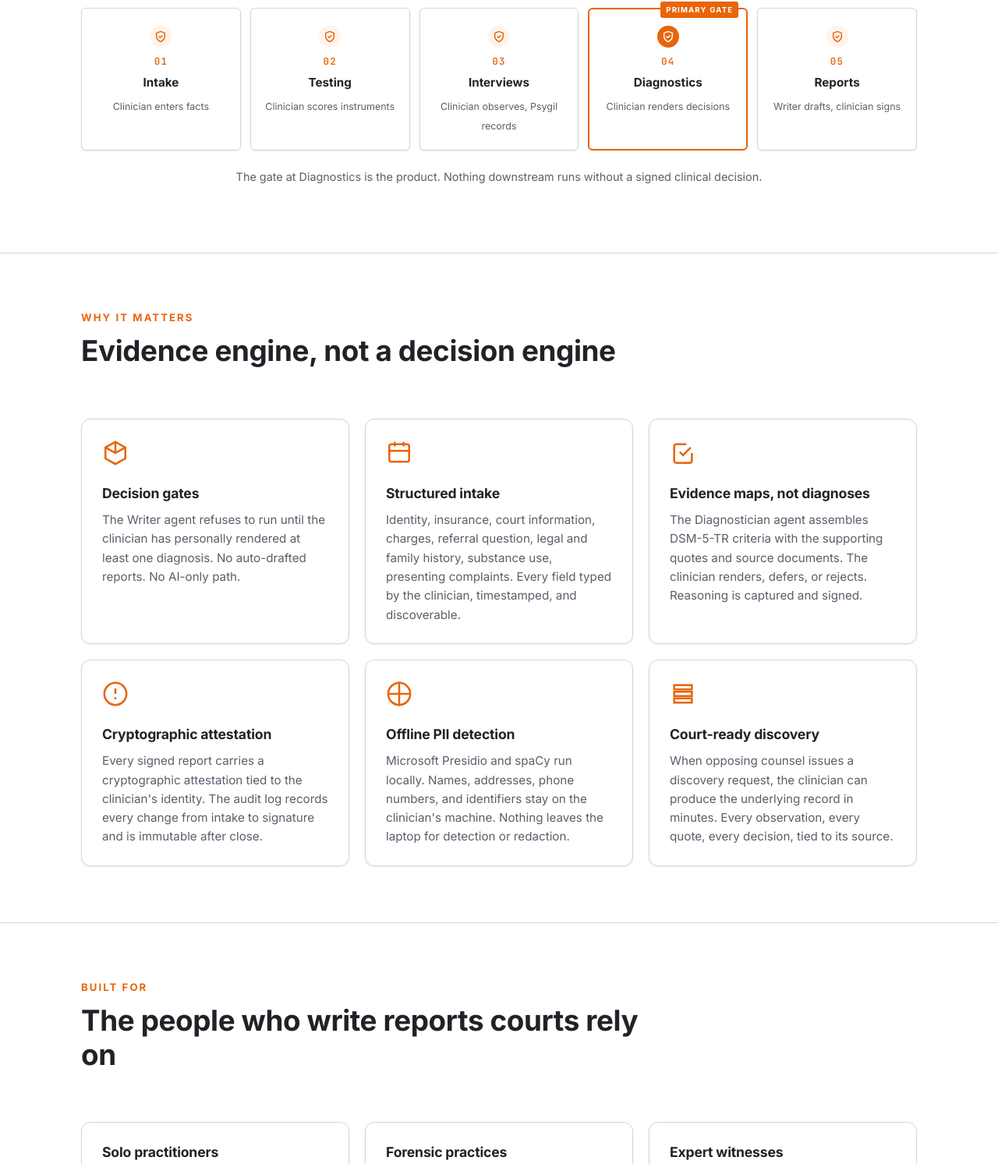
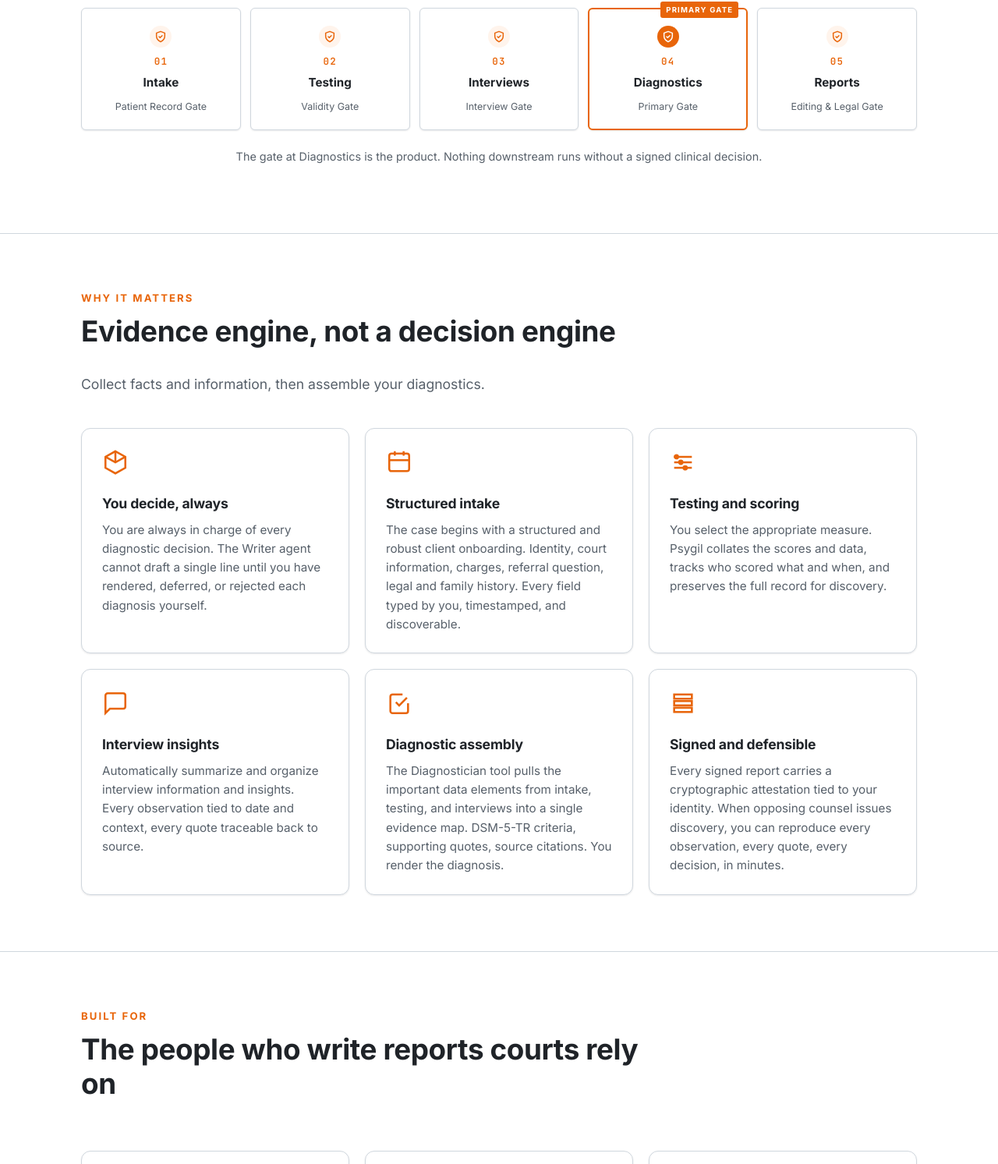
Before and after one commit to truckirwin-ai/psygil-website, a plain HTML site: page index.html in a window 1280 px wide. Shown: the part 960-2453 px from the top of the page at 78% size. Drawn offline with Linux system fonts and the light colour scheme.

Commit message:
Homepage edits: hero line break, gate tags, doctor-first copy, Court proceedings

```diff
--- a/index.html
+++ b/index.html
@@ -38,7 +38,7 @@
 <section class="hero">
   <div class="container">
     <span class="hero-eyebrow">The forensic psychology IDE</span>
-    <h1>The clinician decides. The record proves it.</h1>
+    <h1>The clinician diagnoses.<br>The record proves it.</h1>
     <p class="hero-lede">
       Psygil is an evidence engine for forensic psychology. AI agents read records, organize evidence, and draft language. They never diagnose, and they never sign. Every clinical conclusion is made, signed, and attested by the licensed clinician, and the full decision trail is reproducible on demand in court.
     </p>
@@ -62,31 +62,31 @@
         <span class="gate-icon" aria-hidden="true"><svg viewBox="0 0 24 24" fill="none" stroke="currentColor" stroke-width="2.2" stroke-linecap="round" stroke-linejoin="round"><path d="M12 2 L4 5 V11 C4 16 8 20 12 22 C16 20 20 16 20 11 V5 Z"/><path d="M9 12 L11 14 L15 10"/></svg></span>
         <span class="num">01</span>
         <span class="label">Intake</span>
-        <span class="owner">Clinician enters facts</span>
+        <span class="owner">Patient Record Gate</span>
       </div>
       <div class="pipeline-step">
         <span class="gate-icon" aria-hidden="true"><svg viewBox="0 0 24 24" fill="none" stroke="currentColor" stroke-width="2.2" stroke-linecap="round" stroke-linejoin="round"><path d="M12 2 L4 5 V11 C4 16 8 20 12 22 C16 20 20 16 20 11 V5 Z"/><path d="M9 12 L11 14 L15 10"/></svg></span>
         <span class="num">02</span>
         <span class="label">Testing</span>
-        <span class="owner">Clinician scores instruments</span>
+        <span class="owner">Validity Gate</span>
       </div>
       <div class="pipeline-step">
         <span class="gate-icon" aria-hidden="true"><svg viewBox="0 0 24 24" fill="none" stroke="currentColor" stroke-width="2.2" stroke-linecap="round" stroke-linejoin="round"><path d="M12 2 L4 5 V11 C4 16 8 20 12 22 C16 20 20 16 20 11 V5 Z"/><path d="M9 12 L11 14 L15 10"/></svg></span>
         <span class="num">03</span>
         <span class="label">Interviews</span>
-        <span class="owner">Clinician observes, Psygil records</span>
+        <span class="owner">Interview Gate</span>
       </div>
       <div class="pipeline-step gate">
         <span class="gate-icon" aria-hidden="true"><svg viewBox="0 0 24 24" fill="none" stroke="currentColor" stroke-width="2.2" stroke-linecap="round" stroke-linejoin="round"><path d="M12 2 L4 5 V11 C4 16 8 20 12 22 C16 20 20 16 20 11 V5 Z"/><path d="M9 12 L11 14 L15 10"/></svg></span>
         <span class="num">04</span>
         <span class="label">Diagnostics</span>
-        <span class="owner">Clinician renders decisions</span>
+        <span class="owner">Primary Gate</span>
       </div>
       <div class="pipeline-step">
         <span class="gate-icon" aria-hidden="true"><svg viewBox="0 0 24 24" fill="none" stroke="currentColor" stroke-width="2.2" stroke-linecap="round" stroke-linejoin="round"><path d="M12 2 L4 5 V11 C4 16 8 20 12 22 C16 20 20 16 20 11 V5 Z"/><path d="M9 12 L11 14 L15 10"/></svg></span>
         <span class="num">05</span>
         <span class="label">Reports</span>
-        <span class="owner">Writer drafts, clinician signs</span>
+        <span class="owner">Editing &amp; Legal Gate</span>
       </div>
     </div>
 
@@ -101,38 +101,39 @@
     <div class="section-title">
       <span class="kicker">Why it matters</span>
       <h2>Evidence engine, not a decision engine</h2>
+      <p>Collect facts and information, then assemble your diagnostics.</p>
     </div>
 
     <div class="grid grid-3">
       <div class="card">
         <svg class="card-icon" viewBox="0 0 24 24" fill="none" stroke="currentColor" stroke-width="1.8"><path d="M12 2l9 5v10l-9 5-9-5V7z"/><path d="M12 12V2"/><path d="M3 7l9 5 9-5"/></svg>
-        <h3>Decision gates</h3>
-        <p>The Writer agent refuses to run until the clinician has personally rendered at least one diagnosis. No auto-drafted reports. No AI-only path.</p>
+        <h3>You decide, always</h3>
+        <p>You are always in charge of every diagnostic decision. The Writer agent cannot draft a single line until you have rendered, deferred, or rejected each diagnosis yourself.</p>
       </div>
       <div class="card">
         <svg class="card-icon" viewBox="0 0 24 24" fill="none" stroke="currentColor" stroke-width="1.8"><rect x="3" y="4" width="18" height="16" rx="2"/><path d="M8 2v4M16 2v4M3 10h18"/></svg>
         <h3>Structured intake</h3>
-        <p>Identity, insurance, court information, charges, referral question, legal and family history, substance use, presenting complaints. Every field typed by the clinician, timestamped, and discoverable.</p>
+        <p>The case begins with a structured and robust client onboarding. Identity, court information, charges, referral question, legal and family history. Every field typed by you, timestamped, and discoverable.</p>
+      </div>
+      <div class="card">
+        <svg class="card-icon" viewBox="0 0 24 24" fill="none" stroke="currentColor" stroke-width="1.8"><path d="M4 17h16M4 12h16M4 7h16"/><circle cx="6" cy="7" r="1.5"/><circle cx="10" cy="12" r="1.5"/><circle cx="14" cy="17" r="1.5"/></svg>
+        <h3>Testing and scoring</h3>
+        <p>You select the appropriate measure. Psygil collates the scores and data, tracks who scored what and when, and preserves the full record for discovery.</p>
+      </div>
+      <div class="card">
+        <svg class="card-icon" viewBox="0 0 24 24" fill="none" stroke="currentColor" stroke-width="1.8"><path d="M21 15a2 2 0 01-2 2H7l-4 4V5a2 2 0 012-2h14a2 2 0 012 2z"/></svg>
+        <h3>Interview insights</h3>
+        <p>Automatically summarize and organize interview information and insights. Every observation tied to date and context, every quote traceable back to source.</p>
       </div>
       <div class="card">
         <svg class="card-icon" viewBox="0 0 24 24" fill="none" stroke="currentColor" stroke-width="1.8"><path d="M9 11l3 3 7-7"/><path d="M20 12v7a2 2 0 01-2 2H6a2 2 0 01-2-2V6a2 2 0 012-2h9"/></svg>
-        <h3>Evidence maps, not diagnoses</h3>
-        <p>The Diagnostician agent assembles DSM-5-TR criteria with the supporting quotes and source documents. The clinician renders, defers, or rejects. Reasoning is captured and signed.</p>
-      </div>
-      <div class="card">
-        <svg class="card-icon" viewBox="0 0 24 24" fill="none" stroke="currentColor" stroke-width="1.8"><path d="M12 15v2M12 7v5M12 2a10 10 0 100 20 10 10 0 000-20z"/></svg>
-        <h3>Cryptographic attestation</h3>
-        <p>Every signed report carries a cryptographic attestation tied to the clinician's identity. The audit log records every change from intake to signature and is immutable after close.</p>
-      </div>
-      <div class="card">
-        <svg class="card-icon" viewBox="0 0 24 24" fill="none" stroke="currentColor" stroke-width="1.8"><path d="M12 1v22M2 12h20"/><circle cx="12" cy="12" r="10"/></svg>
-        <h3>Offline PII detection</h3>
-        <p>Microsoft Presidio and spaCy run locally. Names, addresses, phone numbers, and identifiers stay on the clinician's machine. Nothing leaves the laptop for detection or redaction.</p>
+        <h3>Diagnostic assembly</h3>
+        <p>The Diagnostician tool pulls the important data elements from intake, testing, and interviews into a single evidence map. DSM-5-TR criteria, supporting quotes, source citations. You render the diagnosis.</p>
       </div>
       <div class="card">
         <svg class="card-icon" viewBox="0 0 24 24" fill="none" stroke="currentColor" stroke-width="1.8"><path d="M4 4h16v4H4zM4 10h16v4H4zM4 16h16v4H4z"/></svg>
-        <h3>Court-ready discovery</h3>
-        <p>When opposing counsel issues a discovery request, the clinician can produce the underlying record in minutes. Every observation, every quote, every decision, tied to its source.</p>
+        <h3>Signed and defensible</h3>
+        <p>Every signed report carries a cryptographic attestation tied to your identity. When opposing counsel issues discovery, you can reproduce every observation, every quote, every decision, in minutes.</p>
       </div>
     </div>
   </div>
@@ -154,8 +155,8 @@
         <p>Group practices and evaluator networks that share intake templates, test batteries, and report style across multiple clinicians. Central workspace, per-clinician audit trail.</p>
       </div>
       <div class="card">
-        <h3>Expert witnesses</h3>
-        <p>Experts retained across multiple jurisdictions who need defensible provenance at cross-examination. Every source document, every test score, every draft revision, signed and timestamped.</p>
+        <h3>Court proceedings</h3>
+        <p>Expert witnesses and evaluators retained across multiple jurisdictions who need defensible provenance at cross-examination. Every source document, every test score, every draft revision, signed and timestamped.</p>
       </div>
     </div>
   </div>
```
